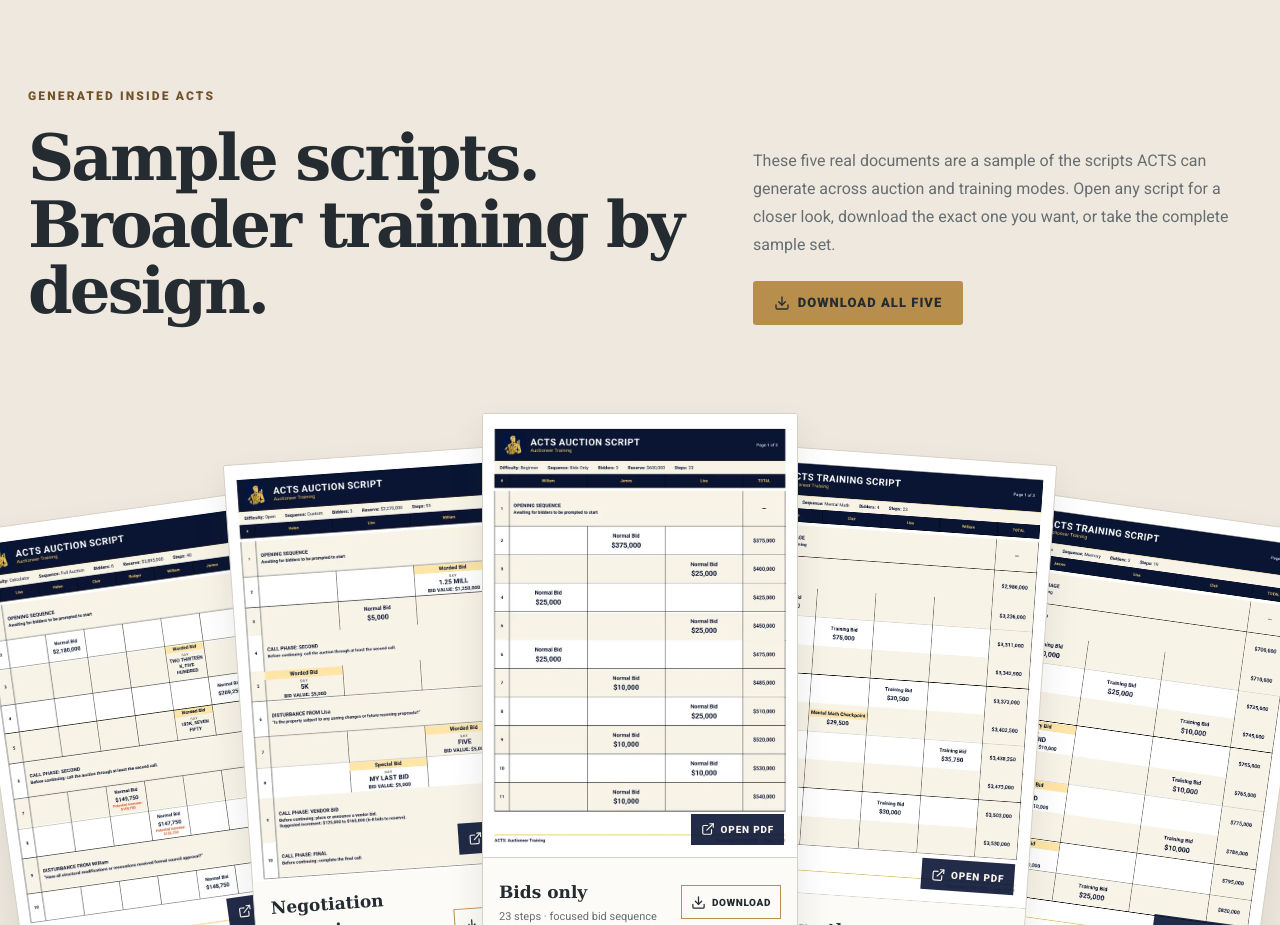
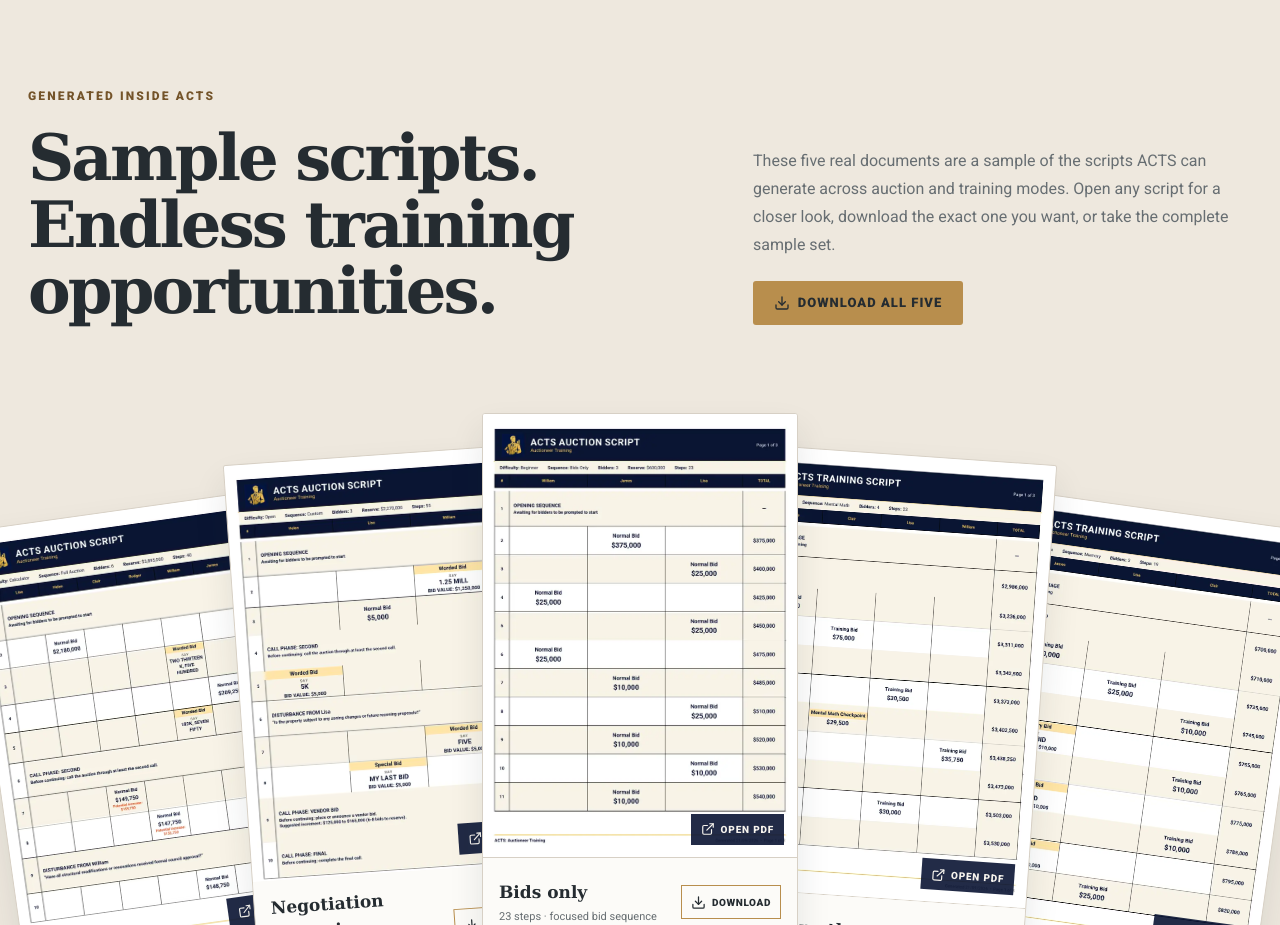
Before and after one commit to nickmac1830-web/ACTS-Website, a Next.js app: page / in a window 1280 px wide. Shown: the part 4040-4965 px from the top of the page. Built offline with nearby package versions, Linux system fonts and the light colour scheme; a web font is replaced by a local one.

Commit message:
Clarify sample script range

```diff
--- a/app/components/script-showcase.tsx
+++ b/app/components/script-showcase.tsx
@@ -45,7 +45,7 @@
       <div className="script-heading">
         <div>
           <p className="kicker">Generated inside ACTS</p>
-          <h2 id="script-heading">Sample scripts. Broader training by design.</h2>
+          <h2 id="script-heading">Sample scripts. Endless training opportunities.</h2>
         </div>
         <div className="script-heading-actions">
           <p>
```
